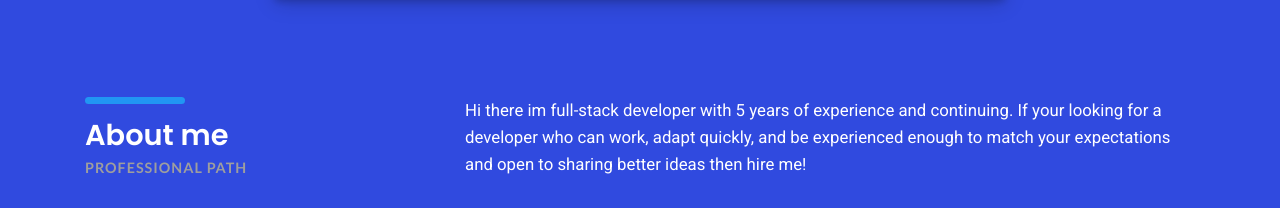
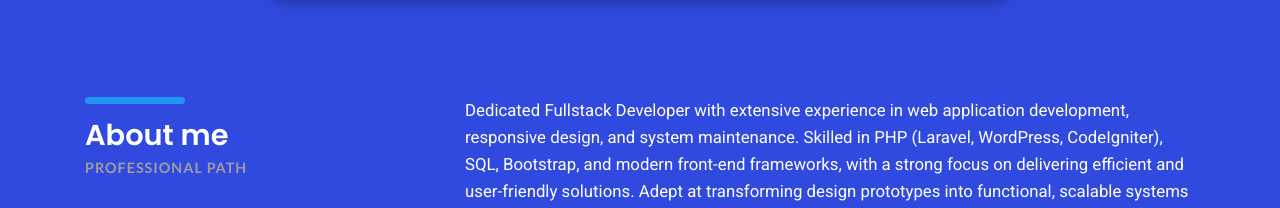
Before and after one commit to jimenez-carlo/portfolio, a plain HTML site: page index.html in a window 1280 px wide. Shown: the part 684-892 px from the top of the page. Drawn offline with Linux system fonts and the light colour scheme; files whose address does not match are found by name.

Commit message:
Update index.html

```diff
--- a/index.html
+++ b/index.html
@@ -112,10 +112,13 @@
 						</div>
 					</div><!-- col-sm-4 -->
 					<div class="col-sm-8">
-						<p class="margin-b-50" data-aos="fade-right">Hi there im full-stack developer with 5 years of experience and
-							continuing. If your looking for a developer who can
-							work, adapt quickly, and be experienced enough to match your expectations and open to sharing better ideas
-							then hire me!</p>
+						<p class="margin-b-50" data-aos="fade-right">Dedicated Fullstack Developer with extensive experience in web
+							application development, responsive design, and system
+							maintenance. Skilled in PHP (Laravel, WordPress, CodeIgniter), SQL, Bootstrap, and modern front-end
+							frameworks, with a
+							strong focus on delivering efficient and user-friendly solutions. Adept at transforming design prototypes
+							into
+							functional, scalable systems while ensuring seamless collaboration and problem-solving.</p>
 						<div class="row">
 
 
```
